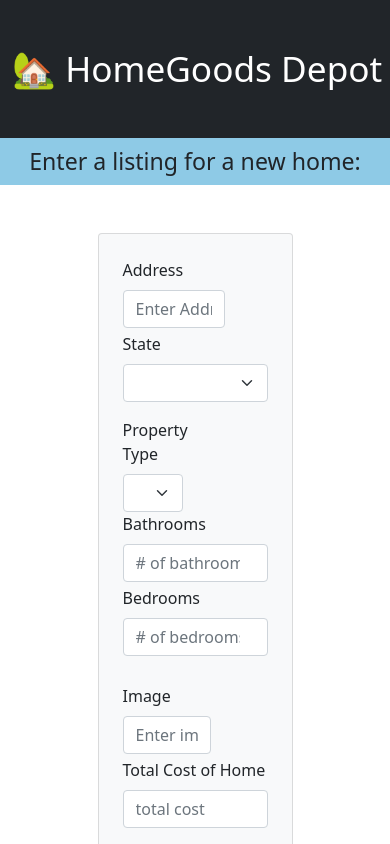
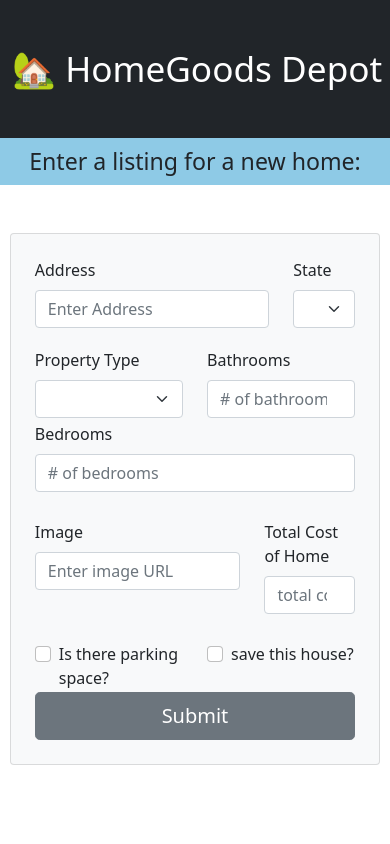
Before and after one commit to WoahDemi/homeGoodsDepot, a React (Create React App) app in the folder front-end/: page /homes/new in a window 390 px wide. Shown: the top 844 px of the page. Built offline with nearby package versions, Linux system fonts and the light colour scheme.

Commit message:
made forms responsive

```diff
--- a/front-end/src/Components/EditHomeForm.js
+++ b/front-end/src/Components/EditHomeForm.js
@@ -3,6 +3,7 @@ import { useState, useEffect } from "react"
 import { apiURL } from "../util/apiURL"
 import { useHistory, useParams} from "react-router-dom"
 import { Button, Form, Row, Col } from 'react-bootstrap';
+import "../Styles/Form.css"
 
 function EditHomeForm() {
     const API = apiURL();
@@ -67,7 +68,7 @@ function EditHomeForm() {
 
     return (<div>
 
-        <Form onSubmit={handleSubmit} className="mx-auto mt-5 w-50 card p-4 bg-light">
+        <Form onSubmit={handleSubmit} className="home-form mx-auto mt-5 card p-4 bg-light">
 
             <Row className="mb-3">
 
--- a/front-end/src/Components/NewHomeForm.js
+++ b/front-end/src/Components/NewHomeForm.js
@@ -3,6 +3,7 @@ import { useState } from "react"
 import { apiURL } from "../util/apiURL"
 import { useHistory } from "react-router-dom"
 import { Button, Form, Row, Col } from 'react-bootstrap';
+import "../Styles/Form.css"
 
 function NewHomeForm() {
     const API = apiURL();
@@ -49,7 +50,7 @@ function NewHomeForm() {
 
     return (<div>
 
-        <Form onSubmit={handleSubmit} className="mx-auto mt-5 w-50 card p-4 bg-light">
+        <Form onSubmit={handleSubmit} className="home-form mx-auto mt-5 card p-4 bg-light">
 
             <Row className="mb-3">
 
--- /dev/null
+++ b/front-end/src/Styles/Form.css
@@ -0,0 +1,15 @@
+.home-form{
+    width: 50%;
+}
+
+@media screen and (max-width: 800px) {
+    .home-form {
+        width: 75%;
+    }
+}
+
+@media screen and (max-width: 500px) {
+    .home-form {
+        width: 95%;
+    }
+}
```
